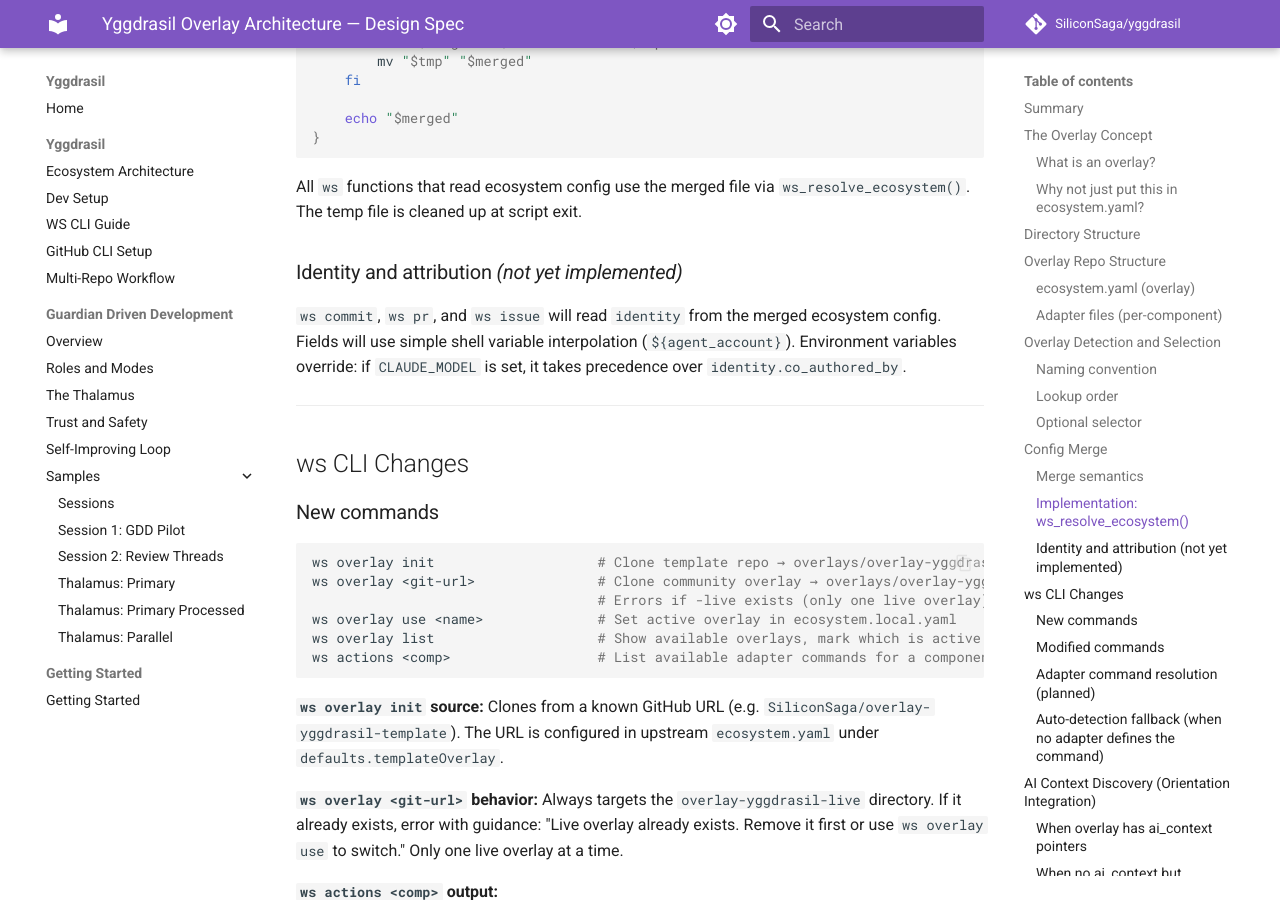
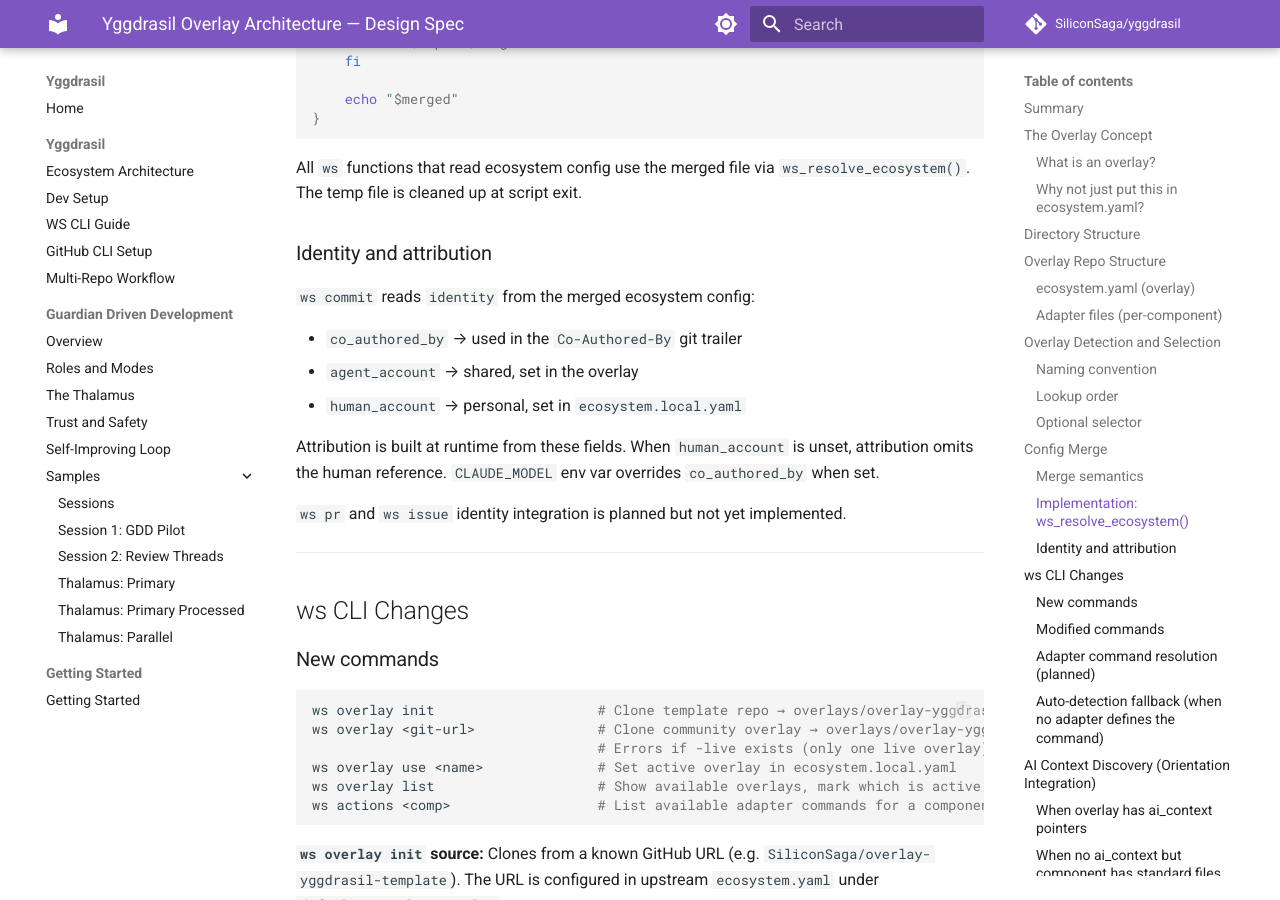
Before and after one commit to SiliconSaga/yggdrasil, an MkDocs documentation site: the page built from docs/plans/2026-03-26-overlay-architecture-design.md, in a window 1280 px wide and 900 px high, scrolled down 4423 px. Built offline with MkDocs 1.6.1 and Material for MkDocs 9.7.7, drawn with Linux system fonts in a browser that asks for light colours; comment, search, counter and statistics services are not loaded; some of the changed text lies outside the part shown.

Commit message:
feat: wire identity config into ws commit, create ecosystem.local.yaml.example
- Move templateOverlay from upstream ecosystem.yaml to ecosystem.local.yaml.example
- Create ecosystem.local.yaml.example with identity, overlay selector, and
  component override examples
- ws overlay init copies example to ecosystem.local.yaml if not present
- ws commit reads identity.co_authored_by from merged config for the trailer
- CLAUDE_MODEL env var overrides config when set
- Remove attribution template field — build attribution from constituent
  fields at runtime instead
- human_account is personal, lives only in ecosystem.local.yaml

Co-Authored-By: Claude Opus 4.6 <noreply@anthropic.com>

```diff
--- a/docs/plans/2026-03-26-overlay-architecture-design.md
+++ b/docs/plans/2026-03-26-overlay-architecture-design.md
@@ -75,9 +75,8 @@ defaults:
 
 identity:
   agent_account: agent-refr
-  human_account: Cervator
-  attribution: "Submitted via @{agent_account} on behalf of @{human_account}"
   co_authored_by: "Claude Opus 4.6"
+  # human_account is personal — set in ecosystem.local.yaml
 
 components:
   nordri:
@@ -207,12 +206,20 @@ ws_resolve_ecosystem() {
 All `ws` functions that read ecosystem config use the merged file via
 `ws_resolve_ecosystem()`. The temp file is cleaned up at script exit.
 
-### Identity and attribution *(not yet implemented)*
+### Identity and attribution
 
-`ws commit`, `ws pr`, and `ws issue` will read `identity` from the merged
-ecosystem config. Fields will use simple shell variable interpolation
-(`${agent_account}`). Environment variables override: if `CLAUDE_MODEL` is
-set, it takes precedence over `identity.co_authored_by`.
+`ws commit` reads `identity` from the merged ecosystem config:
+
+- `co_authored_by` → used in the `Co-Authored-By` git trailer
+- `agent_account` → shared, set in the overlay
+- `human_account` → personal, set in `ecosystem.local.yaml`
+
+Attribution is built at runtime from these fields. When `human_account`
+is unset, attribution omits the human reference. `CLAUDE_MODEL` env var
+overrides `co_authored_by` when set.
+
+`ws pr` and `ws issue` identity integration is planned but not yet
+implemented.
 
 ---
 
--- a/ecosystem.yaml
+++ b/ecosystem.yaml
@@ -13,8 +13,7 @@
 #
 # See docs/plans/2026-03-26-overlay-architecture-design.md for details.
 
-defaults:
-  templateOverlay: https://github.com/SiliconSaga/overlay-yggdrasil-template.git
+defaults: {}
 
 # Components are declared by overlays, not upstream.
 # If no overlay is active, ws list/clone will show guidance.
```
Also changed, not shown: 3 other files.
